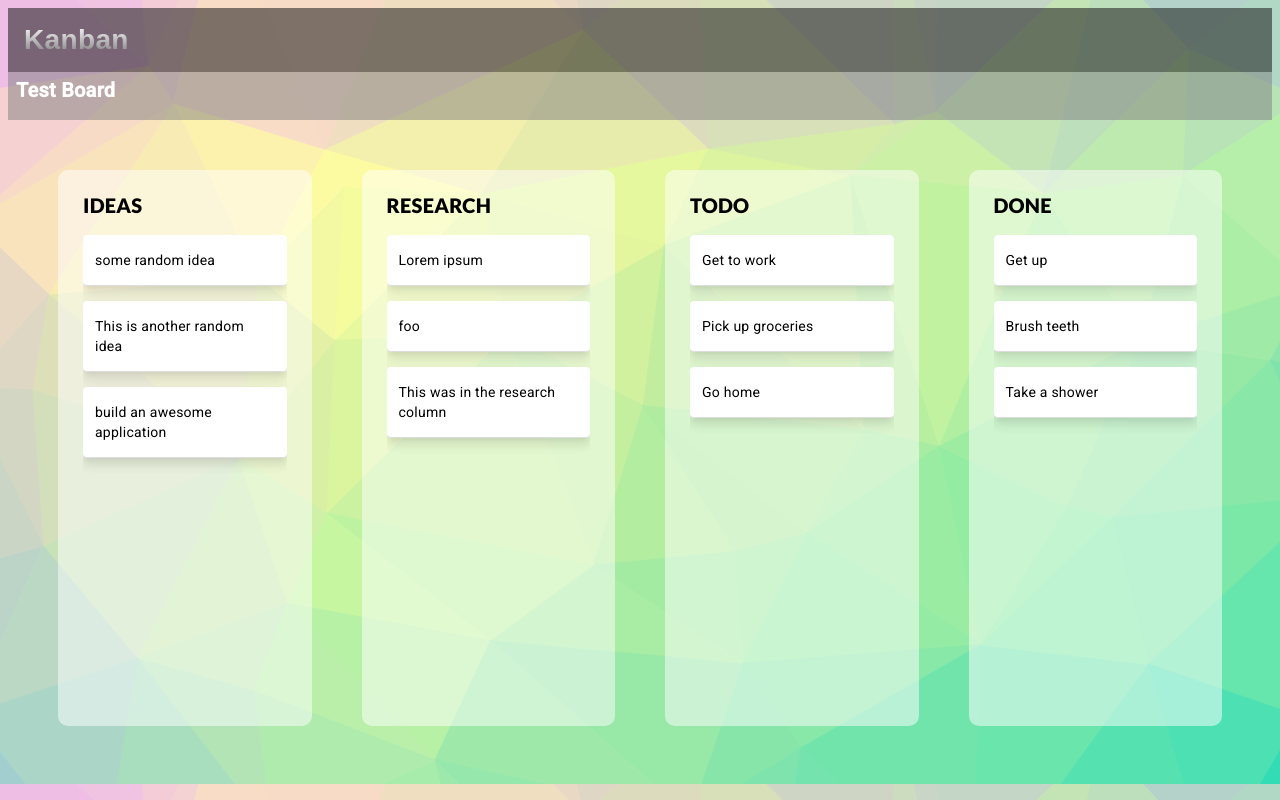
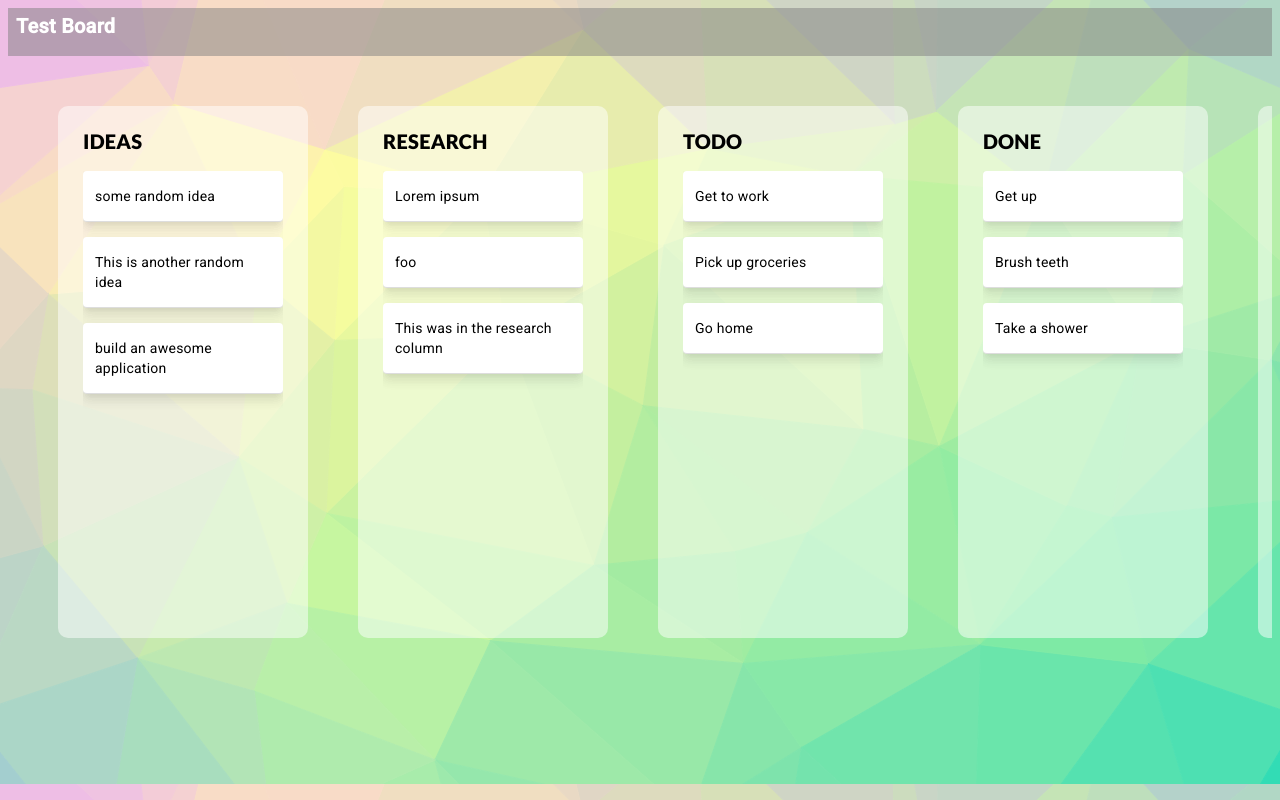
Before and after one commit to kyanethmoran/ang-drag-drop, an Angular app: page / in a window 1280 px wide. Built offline with nearby package versions, Linux system fonts and the light colour scheme.

Commit message:
swap to mat-sidenav, clean up code

```diff
--- a/src/app/pages/mainview/mainview.component.html
+++ b/src/app/pages/mainview/mainview.component.html
@@ -1,10 +1,4 @@
 <div class="root">
-  <mat-toolbar class="navbar has-background-dark">
-    <mat-toolbar-row>
-      <h1 class="app-name has-gradient-text">Kanban</h1>
-    </mat-toolbar-row>
-  </mat-toolbar>
-
   <div class="board">
     <div class="board-bar">
       <p class="board-name">{{ board.name }}</p>
--- a/src/app/pages/mainview/mainview.component.scss
+++ b/src/app/pages/mainview/mainview.component.scss
@@ -1,24 +1,9 @@
 .root {
   display: flex;
   flex-direction: column;
-  height: 100%;
+  height: 85vh; //elongate the height of the mainview to 85
 }
 
-.has-background-dark {
-  background-color: #1d1d1d8e;
-}
-
-.app-name {
-  font-size: 28px;
-  font-family: "Lata", sans-serif;
-  font-weight: bold;
-}
-
-.has-gradient-text {
-  background: -webkit-linear-gradient(#ffffff, #7a7a7a);
-  -webkit-background-clip: text;
-  -webkit-text-fill-color: transparent;
-}
 .board {
   display: flex;
   flex-direction: column;
@@ -26,6 +11,8 @@
 
   min-width: 0;
   min-height: 0;
+
+  max-width: 99vw;
 
   .board-bar {
     background: rgba($color: gray, $alpha: 0.5);
@@ -42,7 +29,7 @@
 .board-wrapper {
   display: flex;
   flex-grow: 1;
-  overflow-x: auto;
+  overflow-x: scroll;
 
   .board-columns {
     display: flex;
@@ -98,33 +85,28 @@
     0 8px 10px 1px rgba(0, 0, 0, 0.05), 0 3px 14px 2px rgba(0, 0, 0, 0.05);
 }
 
-//if i want to make the scrollbar invisible use this
+// scroll bar custom stylings
+/* width */
 ::-webkit-scrollbar {
-  display: none;
+  width: 7px;
 }
 
-//if i want to make the scroll bar visible use this
-// /* width */
-// ::-webkit-scrollbar {
-//   width: 7px;
-// }
+/* Track */
+::-webkit-scrollbar-track {
+  box-shadow: inset 0 0 5px grey;
+  border-radius: 3px;
+}
 
-// /* Track */
-// ::-webkit-scrollbar-track {
-//   box-shadow: inset 0 0 5px grey;
-//   border-radius: 3px;
-// }
+/* Handle */
+::-webkit-scrollbar-thumb {
+  background: rgb(107, 107, 107);
+  border-radius: 3px;
+}
 
-// /* Handle */
-// ::-webkit-scrollbar-thumb {
-//   background: rgb(107, 107, 107);
-//   border-radius: 3px;
-// }
-
-// /* Handle on hover */
-// ::-webkit-scrollbar-thumb:hover {
-//   background: #b9b8b8;
-// }
+/* Handle on hover */
+::-webkit-scrollbar-thumb:hover {
+  background: #b9b8b8;
+}
 
 //STLYING THE DRAG STATE
 .cdk-drag-preview {
--- a/src/app/pages/mainview/mainview.component.ts
+++ b/src/app/pages/mainview/mainview.component.ts
@@ -28,6 +28,8 @@ export class MainviewComponent implements OnInit {
     ]),
     new Column('Todo', ['Get to work', 'Pick up groceries', 'Go home']),
     new Column('Done', ['Get up', 'Brush teeth', 'Take a shower']),
+    new Column('Review', ['Get up', 'Brush teeth', 'Take a shower']),
+    new Column('test', ['Get up', 'Brush teeth', 'Take a shower']),
   ]);
 
   ngOnInit() {}
--- a/src/app/pages/mainview/mainview.module.ts
+++ b/src/app/pages/mainview/mainview.module.ts
@@ -3,12 +3,10 @@ import { CommonModule } from '@angular/common';
 
 import { MainviewComponent } from '../mainview/mainview.component';
 
-import { MatToolbarModule } from '@angular/material/toolbar';
-
 import { DragDropModule } from '@angular/cdk/drag-drop';
 
 @NgModule({
   declarations: [MainviewComponent],
-  imports: [CommonModule, MatToolbarModule, DragDropModule],
+  imports: [CommonModule, DragDropModule],
 })
 export class MainviewModule {}
```
